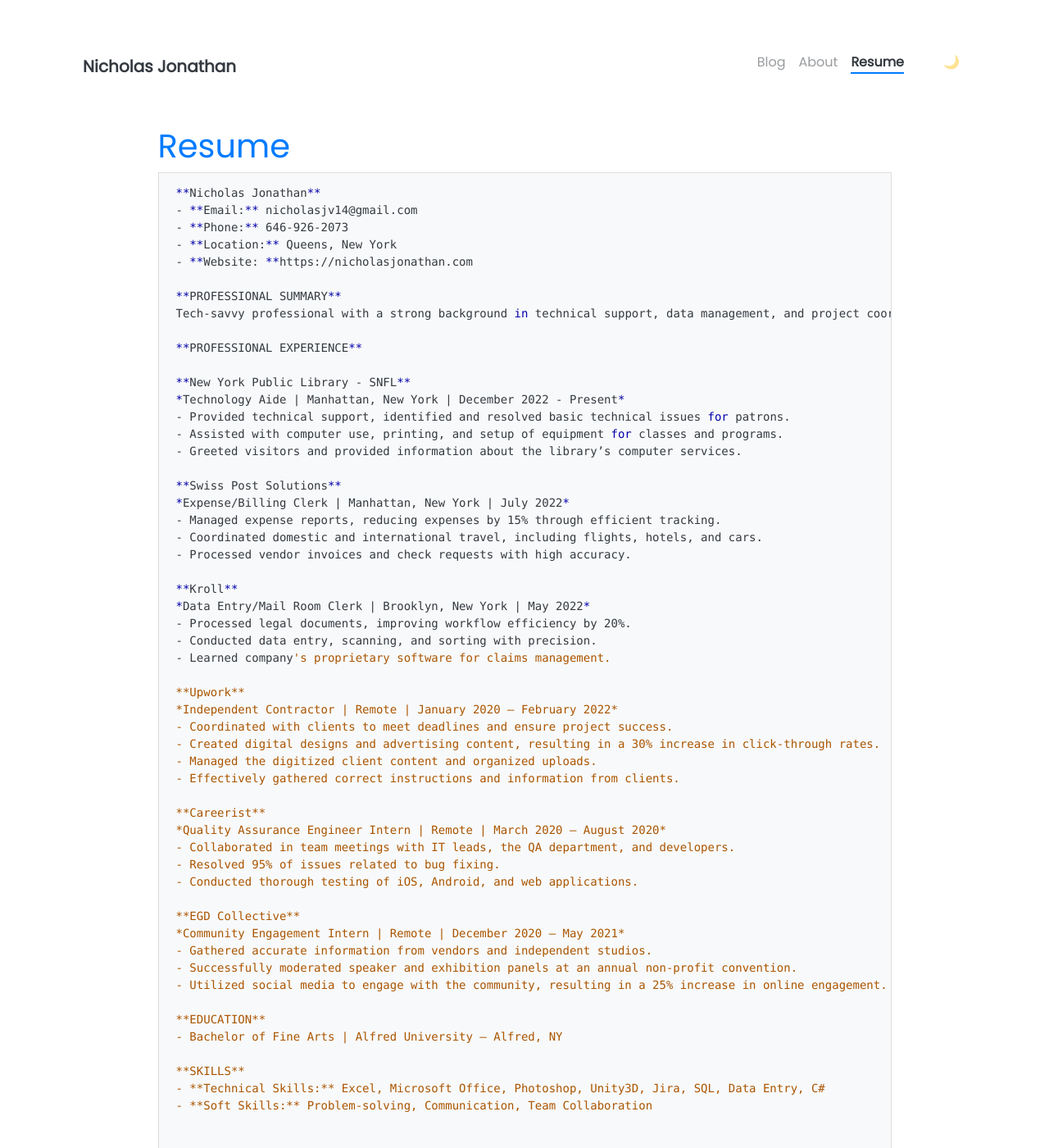
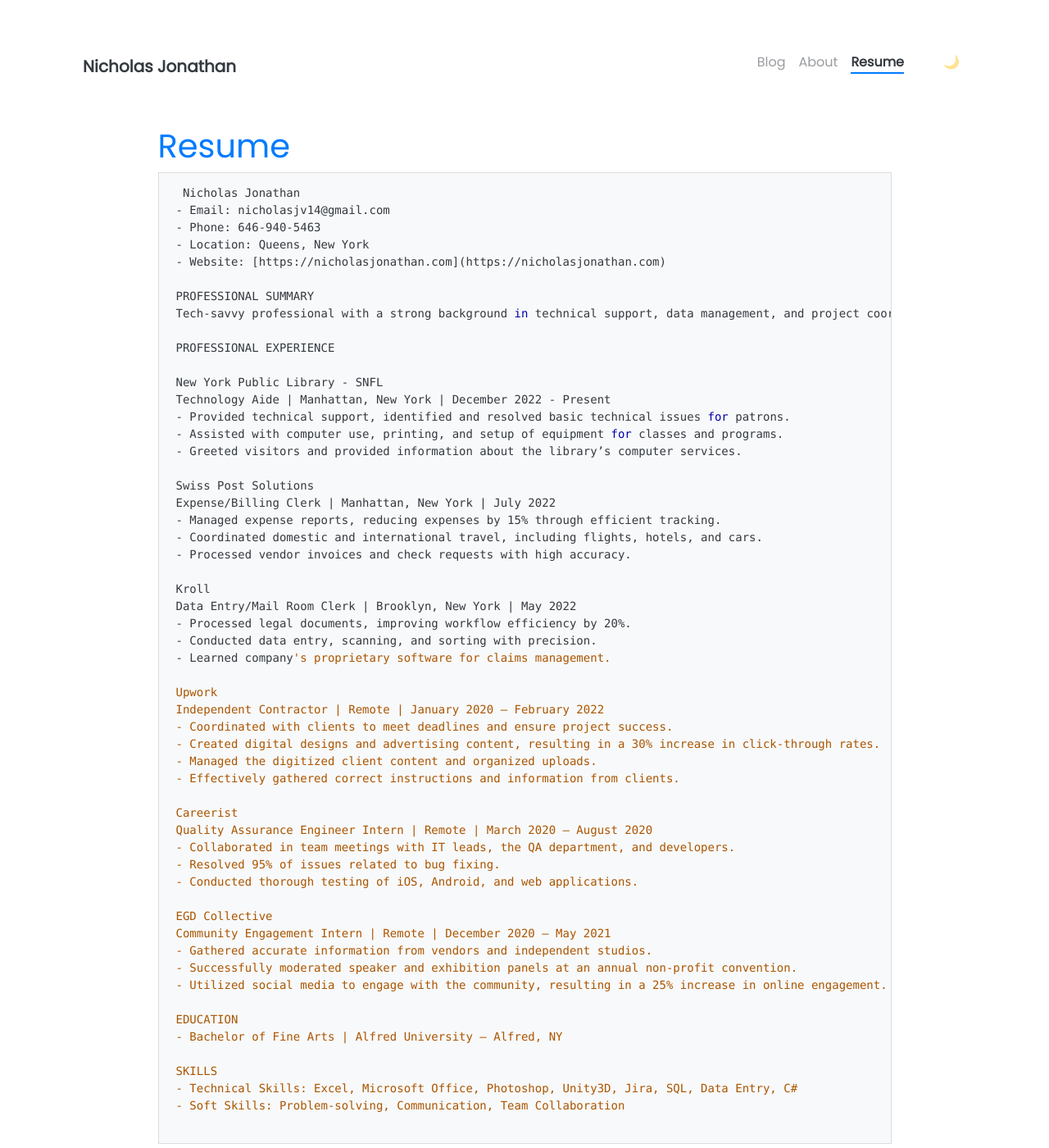
Before and after one commit to Seerow0/-MK-II-Nicholas-J-Website-, a Jekyll site: the page built from documentation/resume.md, in a window 1280 px wide and 1400 px high. Shown: the whole window at 82% size. Built offline with Jekyll 4.4.1, drawn with Linux system fonts in a browser that asks for light colours; nearby versions of some CDN libraries; a script that is not in the unit is left out.

Commit message:
Update resume.md

````diff
--- a/documentation/resume.md
+++ b/documentation/resume.md
@@ -7,60 +7,59 @@
 ---
 # [Resume](https://github.com/Seerow0/testing/blob/main/pdf/sample-resume.pdf)
 ```shell
-**Nicholas Jonathan**
-- **Email:** nicholasjv14@gmail.com
-- **Phone:** 646-926-2073
-- **Location:** Queens, New York
-- **Website: **https://nicholasjonathan.com
+ Nicholas Jonathan
+- Email: nicholasjv14@gmail.com
+- Phone: 646-940-5463
+- Location: Queens, New York
+- Website: [https://nicholasjonathan.com](https://nicholasjonathan.com)
 
-**PROFESSIONAL SUMMARY**
+PROFESSIONAL SUMMARY
 Tech-savvy professional with a strong background in technical support, data management, and project coordination. Known for delivering results and driving operational excellence. Adept at troubleshooting and software solutions.
 
-**PROFESSIONAL EXPERIENCE**
+PROFESSIONAL EXPERIENCE
 
-**New York Public Library - SNFL**
-*Technology Aide | Manhattan, New York | December 2022 - Present*
+New York Public Library - SNFL
+Technology Aide | Manhattan, New York | December 2022 - Present
 - Provided technical support, identified and resolved basic technical issues for patrons.
 - Assisted with computer use, printing, and setup of equipment for classes and programs.
 - Greeted visitors and provided information about the library’s computer services.
 
-**Swiss Post Solutions**
-*Expense/Billing Clerk | Manhattan, New York | July 2022*
+Swiss Post Solutions
+Expense/Billing Clerk | Manhattan, New York | July 2022
 - Managed expense reports, reducing expenses by 15% through efficient tracking.
 - Coordinated domestic and international travel, including flights, hotels, and cars.
 - Processed vendor invoices and check requests with high accuracy.
 
-**Kroll**
-*Data Entry/Mail Room Clerk | Brooklyn, New York | May 2022*
+Kroll
+Data Entry/Mail Room Clerk | Brooklyn, New York | May 2022
 - Processed legal documents, improving workflow efficiency by 20%.
 - Conducted data entry, scanning, and sorting with precision.
 - Learned company's proprietary software for claims management.
 
-**Upwork**
-*Independent Contractor | Remote | January 2020 – February 2022*
+Upwork
+Independent Contractor | Remote | January 2020 – February 2022
 - Coordinated with clients to meet deadlines and ensure project success.
 - Created digital designs and advertising content, resulting in a 30% increase in click-through rates.
 - Managed the digitized client content and organized uploads.
 - Effectively gathered correct instructions and information from clients.
 
-**Careerist**
-*Quality Assurance Engineer Intern | Remote | March 2020 – August 2020*
+Careerist
+Quality Assurance Engineer Intern | Remote | March 2020 – August 2020
 - Collaborated in team meetings with IT leads, the QA department, and developers.
 - Resolved 95% of issues related to bug fixing.
 - Conducted thorough testing of iOS, Android, and web applications.
 
-**EGD Collective**
-*Community Engagement Intern | Remote | December 2020 – May 2021*
+EGD Collective
+Community Engagement Intern | Remote | December 2020 – May 2021
 - Gathered accurate information from vendors and independent studios.
 - Successfully moderated speaker and exhibition panels at an annual non-profit convention.
 - Utilized social media to engage with the community, resulting in a 25% increase in online engagement.
 
-**EDUCATION**
+EDUCATION
 - Bachelor of Fine Arts | Alfred University – Alfred, NY
 
-**SKILLS**
-- **Technical Skills:** Excel, Microsoft Office, Photoshop, Unity3D, Jira, SQL, Data Entry, C#
-- **Soft Skills:** Problem-solving, Communication, Team Collaboration
-
+SKILLS
+- Technical Skills: Excel, Microsoft Office, Photoshop, Unity3D, Jira, SQL, Data Entry, C#
+- Soft Skills: Problem-solving, Communication, Team Collaboration
 
 ```
````
